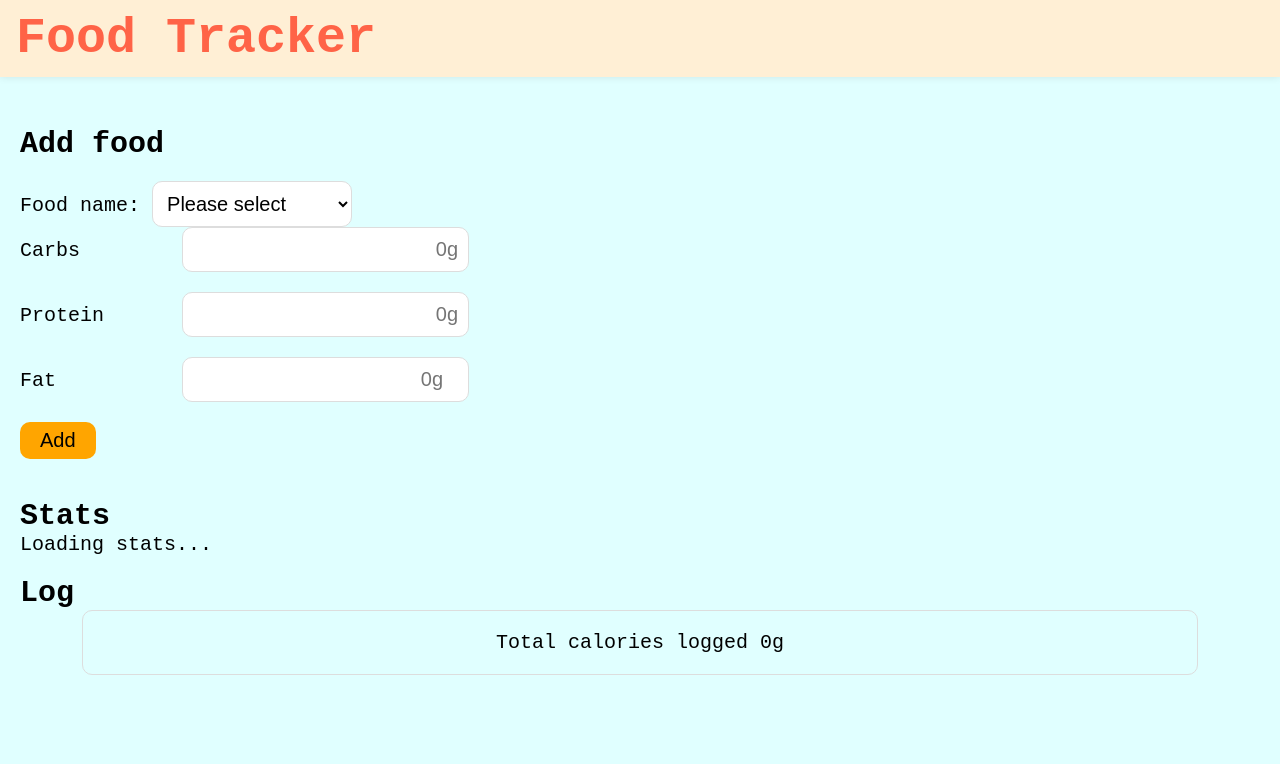
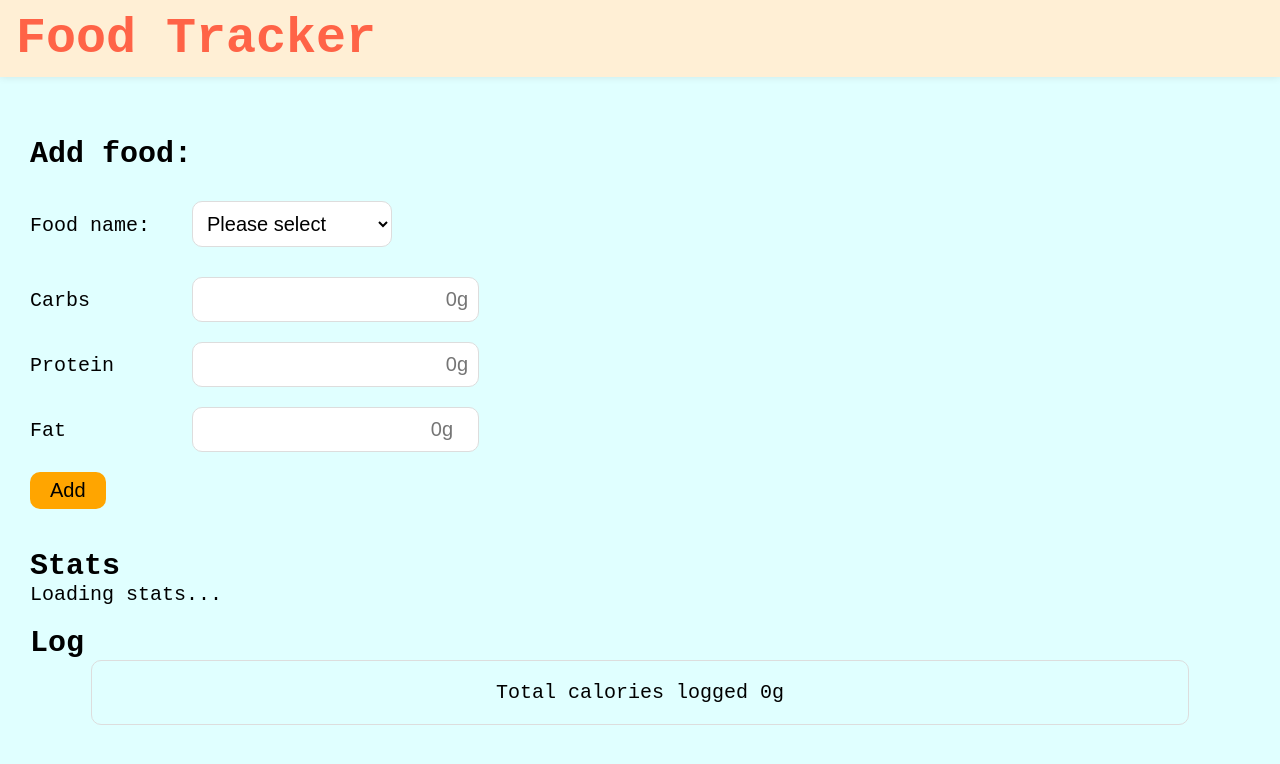
Before and after one commit to Duyen-codes/foodTracker_BC, a website built with Parcel: page src/index.html in a window 1280 px wide. Built offline with nearby package versions, Linux system fonts and the light colour scheme.

Commit message:
styled input section

```diff
--- a/src/index.html
+++ b/src/index.html
@@ -12,9 +12,11 @@
       <div class="logo">Food Tracker</div>
     </header>
     <main>
+      <!-- input section  -->
       <section class="input-section">
-        <h2>Add food</h2>
         <form class="food-inputs">
+          <h2 class="form-title">Add food:</h2>
+          <div>
             <label for="food-names">Food name:</label>
             <select name="food-names" id="food-names" autocomplete="off">
               <option value="">Please select</option>
@@ -27,6 +29,7 @@
               <option value="peach">Peach</option>
               <option value="cider">Cider</option>
             </select>
+          </div>
           <div class="nutrition-inputs">
             <div>
               <label for="carbs">Carbs</label>
@@ -36,6 +39,7 @@
                 placeholder="0g"
                 onfocus="placeholder=''"
                 onblur="placeholder='0g'"
+                autocomplete="off"
               />
             </div>
             <div>
@@ -46,6 +50,7 @@
                 placeholder="0g"
                 onfocus="placeholder=''"
                 onblur="placeholder='0g'"
+                autocomplete="off"
               />
             </div>
             <div>
@@ -56,12 +61,15 @@
                 placeholder="0g"
                 onfocus="placeholder=''"
                 onblur="placeholder='0g'"
+                autocomplete="off"
               />
             </div>
             <button type="submit" class="add-btn">Add</button>
           </div>
         </form>
       </section>
+
+      <!-- Output section  -->
       <section class="output-section">
         <div class="stats-section">
           <h2>Stats</h2>
--- a/src/style.css
+++ b/src/style.css
@@ -52,7 +52,7 @@ a {
 
 main {
   margin-top: 3rem;
-  padding: 2rem;
+  padding: 3rem;
 }
 
 section > * {
@@ -61,6 +61,9 @@ section > * {
 
 .food-inputs {
   margin-bottom: 2rem;
+  display: flex;
+  flex-flow: column wrap;
+  gap: 3rem;
 }
 
 select {
@@ -89,7 +92,7 @@ input {
   margin-bottom: 2rem;
 }
 
-.nutrition-inputs label {
+label {
   width: 150px;
   display: inline-block;
 }
```
Lines whose indentation alone changed are shown as unchanged.
